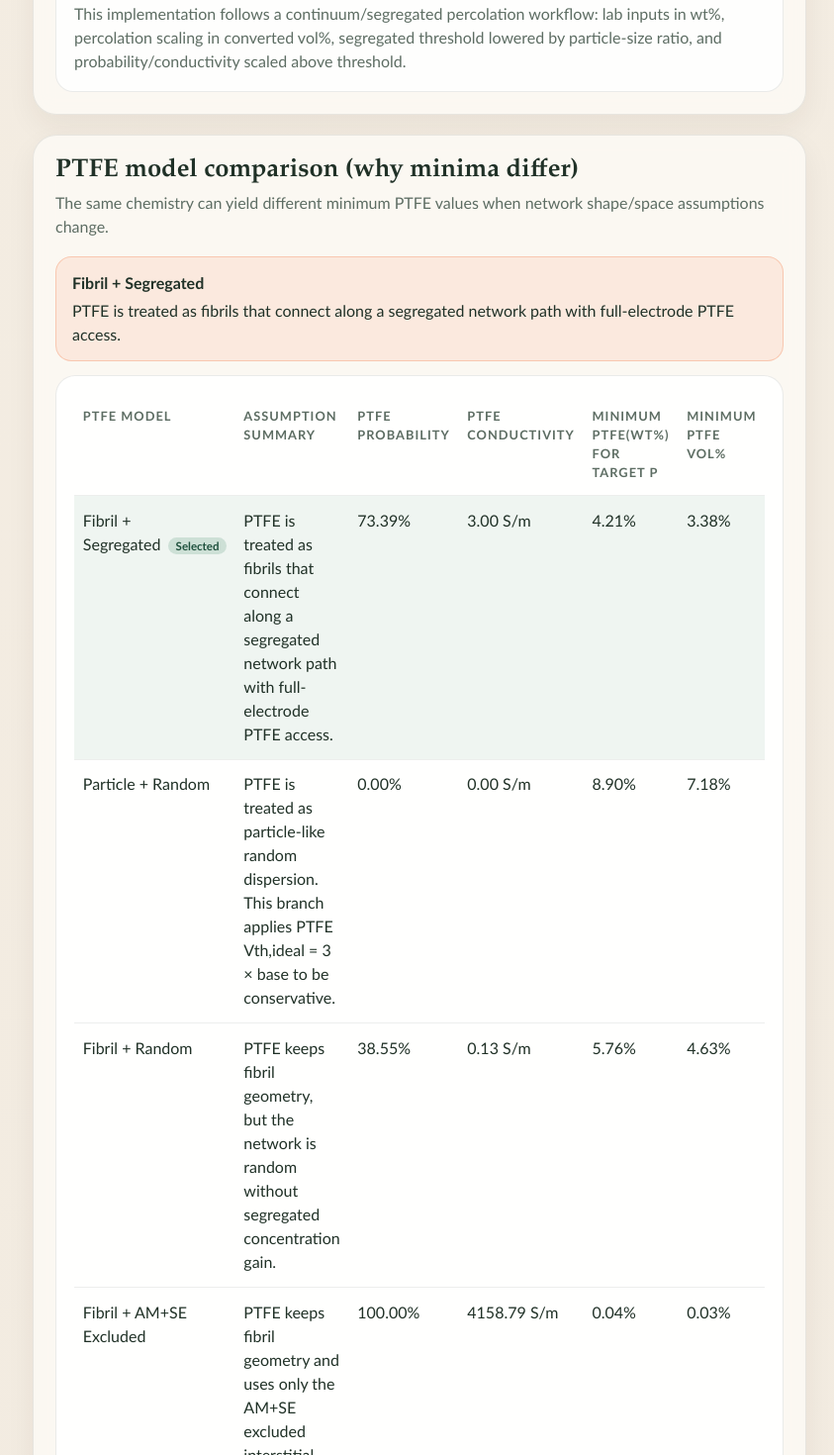
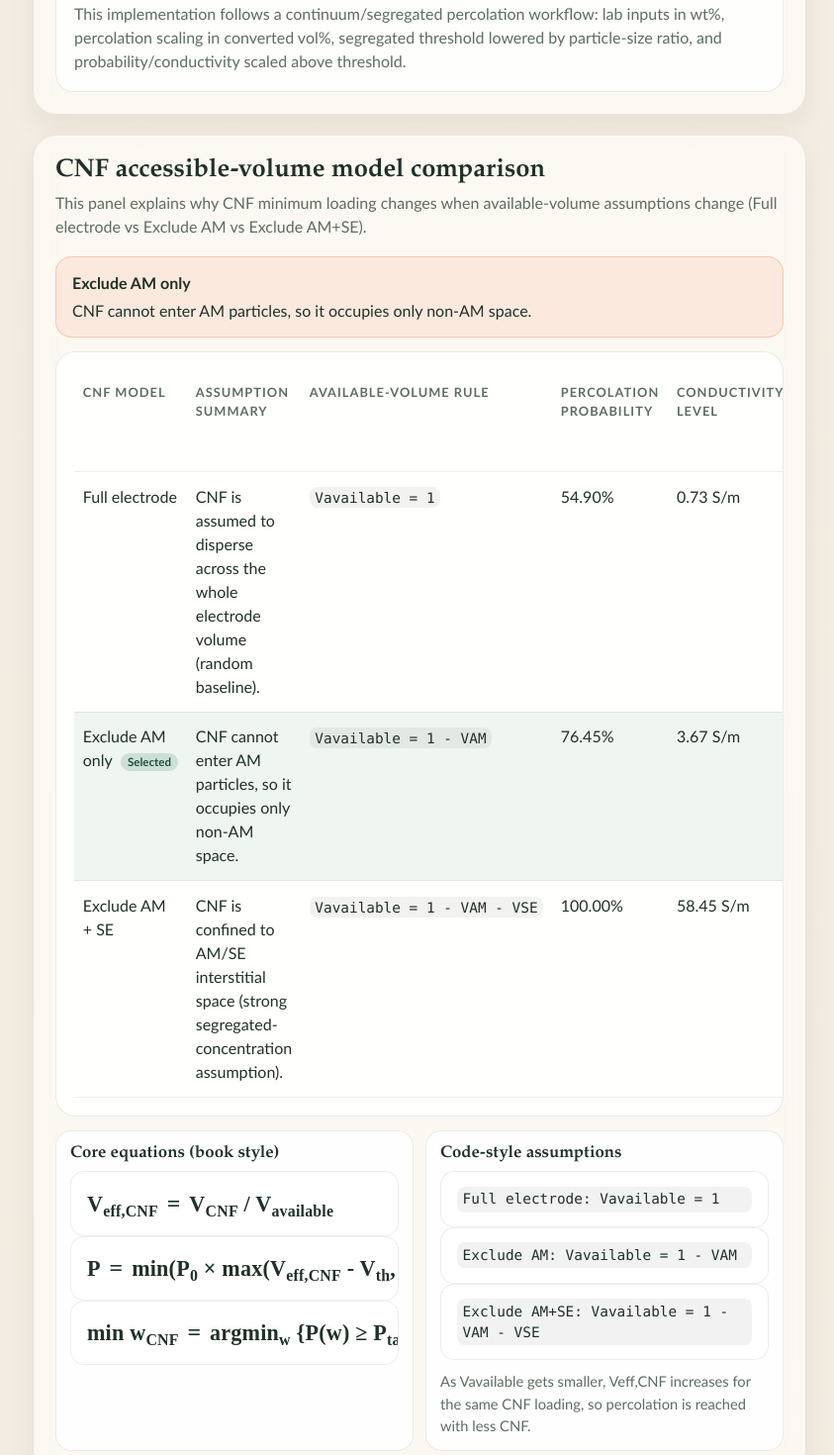
Before and after one commit to mktree1008-gif/codex-webepp, a React (Vite) app: page / in a window 1280 px wide. Shown: the part 5680-7150 px from the top of the page at 99% size, without its empty margins (437-1280 px from the left). Built offline with nearby package versions, Linux system fonts and the light colour scheme.

Commit message:
Add CNF accessible-volume comparison section

```diff
--- a/src/App.tsx
+++ b/src/App.tsx
@@ -362,6 +362,12 @@ type PtfeModelSpec = {
   vthScale: number
 }
 
+type CnfRuleSpec = {
+  label: Record<Locale, string>
+  description: Record<Locale, string>
+  availableExpression: string
+}
+
 const ptfeModelSpecs: Record<PtfeModelMode, PtfeModelSpec> = {
   fibril_segregated: {
     label: {
@@ -433,6 +439,42 @@ const ptfeModelSpecs: Record<PtfeModelMode, PtfeModelSpec> = {
   },
 }
 
+const cnfAccessibleRuleSpecs: Record<AccessibleVolumeRule, CnfRuleSpec> = {
+  full_electrode: {
+    label: {
+      en: 'Full electrode',
+      ko: '전극 전체 기준',
+    },
+    description: {
+      en: 'CNF is assumed to disperse across the whole electrode volume (random baseline).',
+      ko: 'CNF가 전극 전체 부피에 분산된다고 가정하는 가장 단순한 baseline 모델입니다.',
+    },
+    availableExpression: 'Vavailable = 1',
+  },
+  exclude_am: {
+    label: {
+      en: 'Exclude AM only',
+      ko: 'AM만 제외',
+    },
+    description: {
+      en: 'CNF cannot enter AM particles, so it occupies only non-AM space.',
+      ko: 'CNF가 활물질(AM) 내부에는 존재하지 못한다고 보고, AM을 제외한 공간만 가용 공간으로 둡니다.',
+    },
+    availableExpression: 'Vavailable = 1 - VAM',
+  },
+  exclude_am_se: {
+    label: {
+      en: 'Exclude AM + SE',
+      ko: 'AM+SE 제외',
+    },
+    description: {
+      en: 'CNF is confined to AM/SE interstitial space (strong segregated-concentration assumption).',
+      ko: 'CNF가 AM/SE 입자 사이의 좁은 간극에만 존재한다고 가정하는 강한 segregated 모델입니다.',
+    },
+    availableExpression: 'Vavailable = 1 - VAM - VSE',
+  },
+}
+
 type FieldProps = {
   label: string
   value: number
@@ -825,6 +867,23 @@ function App() {
 
   const ptfeModelLabel = locale === 'en' ? 'PTFE model selector' : 'PTFE 모델 선택'
   const ptfeComparisonJumpLabel = locale === 'en' ? '*Comparison' : '*비교 보기'
+  const cnfComparisonSectionTitle =
+    locale === 'en'
+      ? 'CNF accessible-volume model comparison'
+      : 'CNF 가용부피 모델 비교'
+  const cnfComparisonSectionSubtitle =
+    locale === 'en'
+      ? 'This panel explains why CNF minimum loading changes when available-volume assumptions change (Full electrode vs Exclude AM vs Exclude AM+SE).'
+      : 'CNF 최소 필요량이 가용부피 가정(전극 전체 / AM 제외 / AM+SE 제외)에 따라 왜 달라지는지 비교합니다.'
+  const cnfComparisonModelHeader = locale === 'en' ? 'CNF model' : 'CNF 모델'
+  const cnfComparisonAssumptionHeader =
+    locale === 'en' ? 'Assumption summary' : '가정 요약'
+  const cnfComparisonAvailableHeader =
+    locale === 'en' ? 'Available-volume rule' : '가용부피 식'
+  const cnfComparisonProbabilityHeader =
+    locale === 'en' ? 'Percolation probability' : '퍼콜레이션 확률'
+  const cnfComparisonConductivityHeader =
+    locale === 'en' ? 'Conductivity level' : '전도도 수준'
   const ptfeComparisonSectionTitle =
     locale === 'en'
       ? 'PTFE model comparison (why minima differ)'
@@ -1480,6 +1539,27 @@ function App() {
   const ptfeComparisonByCaseId = new Map(
     presetCases.map((preset) => [preset.id, evaluatePtfeModelCase(preset.input, ptfeModelMode)] as const),
   )
+  const cnfRuleComparisonRows = (Object.keys(cnfAccessibleRuleSpecs) as AccessibleVolumeRule[]).map(
+    (rule) => {
+      const modelResult = calculateCase(
+        deferredInput,
+        deferredDensities,
+        deferredGeometry,
+        {
+          ...deferredAssumptions,
+          accessibleVolumeRule: rule,
+        },
+      )
+      return {
+        rule,
+        spec: cnfAccessibleRuleSpecs[rule],
+        probability: modelResult.probability.pCapped,
+        conductivity: modelResult.probability.sigma,
+        minCnfWt: modelResult.inverse.minCnfWeightFraction,
+        minCnfVol: modelResult.inverse.minCnfVolFraction,
+      }
+    },
+  )
   const ptfeModelComparisonRows = (Object.keys(ptfeModelSpecs) as PtfeModelMode[]).map(
     (mode) => {
       const spec = ptfeModelSpecs[mode]
@@ -1822,7 +1902,9 @@ function App() {
   }
 
   const scrollToPtfeComparison = () => {
-    const panel = document.getElementById('ptfe-model-comparison-section')
+    const panel =
+      document.getElementById('cnf-model-comparison-section') ??
+      document.getElementById('ptfe-model-comparison-section')
     if (!panel) {
       return
     }
@@ -3060,6 +3142,137 @@ function App() {
 
 
 
+          <article className="panel" id="cnf-model-comparison-section">
+            <div className="panel-heading">
+              <h2>{cnfComparisonSectionTitle}</h2>
+              <p>{cnfComparisonSectionSubtitle}</p>
+            </div>
+            <div className="ptfe-comparison-callout">
+              <strong>{cnfAccessibleRuleSpecs[assumptions.accessibleVolumeRule].label[locale]}</strong>
+              <p>{cnfAccessibleRuleSpecs[assumptions.accessibleVolumeRule].description[locale]}</p>
+            </div>
+            <div className="table-card">
+              <table className="responsive-table">
+                <thead>
+                  <tr>
+                    <th>{cnfComparisonModelHeader}</th>
+                    <th>{cnfComparisonAssumptionHeader}</th>
+                    <th>{cnfComparisonAvailableHeader}</th>
+                    <th>{cnfComparisonProbabilityHeader}</th>
+                    <th>{cnfComparisonConductivityHeader}</th>
+                    <th>{text.minCnfWt}</th>
+                    <th>{text.minCnfVol}</th>
+                  </tr>
+                </thead>
+                <tbody>
+                  {cnfRuleComparisonRows.map((row) => (
+                    <tr
+                      key={row.rule}
+                      className={
+                        row.rule === assumptions.accessibleVolumeRule
+                          ? 'ptfe-comparison-row-active'
+                          : ''
+                      }
+                    >
+                      <td data-label={cnfComparisonModelHeader}>
+                        {row.spec.label[locale]}
+                        {row.rule === assumptions.accessibleVolumeRule ? (
+                          <span className="ptfe-comparison-selected-badge">
+                            {locale === 'en' ? 'Selected' : '선택됨'}
+                          </span>
+                        ) : null}
+                      </td>
+                      <td data-label={cnfComparisonAssumptionHeader}>
+                        {row.spec.description[locale]}
+                      </td>
+                      <td data-label={cnfComparisonAvailableHeader}>
+                        <code>{row.spec.availableExpression}</code>
+                      </td>
+                      <td data-label={cnfComparisonProbabilityHeader}>
+                        {fmtPercent(row.probability)}
+                      </td>
+                      <td data-label={cnfComparisonConductivityHeader}>
+                        {fmtNumber(row.conductivity, 2)} S/m
+                      </td>
+                      <td data-label={text.minCnfWt}>
+                        {row.minCnfWt === null ? text.unreachable : fmtPercent(row.minCnfWt)}
+                      </td>
+                      <td data-label={text.minCnfVol}>
+                        {row.minCnfVol === null ? text.unreachable : fmtPercent(row.minCnfVol)}
+                      </td>
+                    </tr>
+                  ))}
+                </tbody>
+              </table>
+            </div>
+            <div className="ptfe-equation-grid">
+              <div className="ptfe-equation-card">
+                <h3>{locale === 'en' ? 'Core equations (book style)' : '핵심 식 (book 형식)'}</h3>
+                <div className="equation-pretty">
+                  <BookEquation
+                    lhs={
+                      <>
+                        V<sub>eff,CNF</sub>
+                      </>
+                    }
+                    rhs={
+                      <>
+                        V<sub>CNF</sub> / V<sub>available</sub>
+                      </>
+                    }
+                  />
+                </div>
+                <div className="equation-pretty">
+                  <BookEquation
+                    lhs={
+                      <>
+                        P
+                      </>
+                    }
+                    rhs={
+                      <>
+                        min(P<sub>0</sub> × max(V<sub>eff,CNF</sub> - V<sub>th</sub>, 0)
+                        <sup>β</sup>, 1)
+                      </>
+                    }
+                  />
+                </div>
+                <div className="equation-pretty">
+                  <BookEquation
+                    lhs={
+                      <>
+                        min w<sub>CNF</sub>
+                      </>
+                    }
+                    rhs={
+                      <>
+                        argmin<sub>w</sub>{' '}
+                        {'{'}P(w) ≥ P<sub>target</sub>{'}'}
+                      </>
+                    }
+                  />
+                </div>
+              </div>
+              <div className="ptfe-equation-card">
+                <h3>{locale === 'en' ? 'Code-style assumptions' : '코드형 가정 정리'}</h3>
+                <div className="equation-code">
+                  <code>{'Full electrode: Vavailable = 1'}</code>
+                </div>
+                <div className="equation-code">
+                  <code>{'Exclude AM: Vavailable = 1 - VAM'}</code>
+                </div>
+                <div className="equation-code">
+                  <code>{'Exclude AM+SE: Vavailable = 1 - VAM - VSE'}</code>
+                </div>
+                <p className="ptfe-equation-note">
+                  {locale === 'en'
+                    ? 'As Vavailable gets smaller, Veff,CNF increases for the same CNF loading, so percolation is reached with less CNF.'
+                    : '같은 CNF 함량에서도 Vavailable이 작아질수록 Veff,CNF가 커지므로 퍼콜레이션 달성이 더 쉬워집니다.'}
+                </p>
+              </div>
+            </div>
+          </article>
+
           <article className="panel" id="ptfe-model-comparison-section">
             <div className="panel-heading">
               <h2>{ptfeComparisonSectionTitle}</h2>
```
